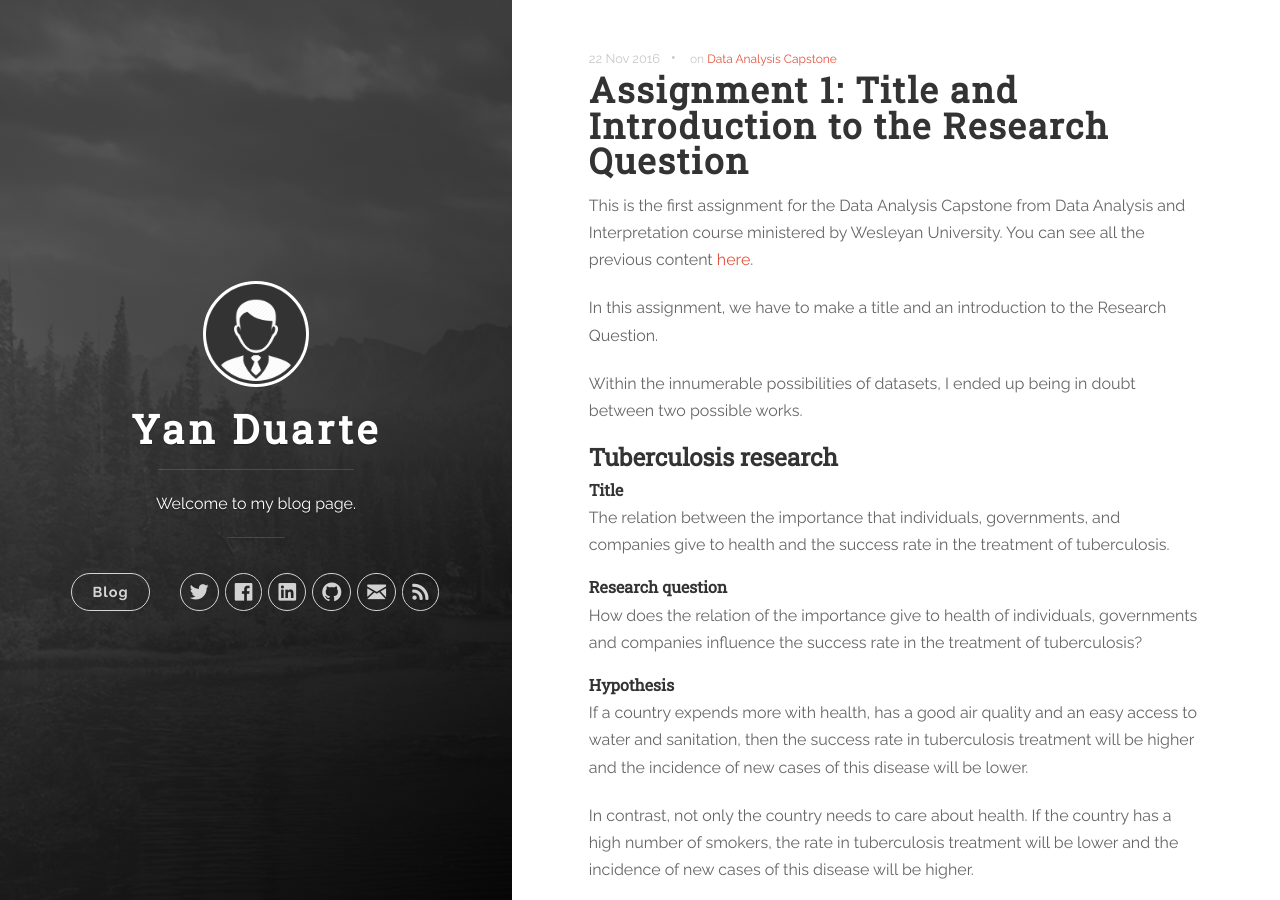
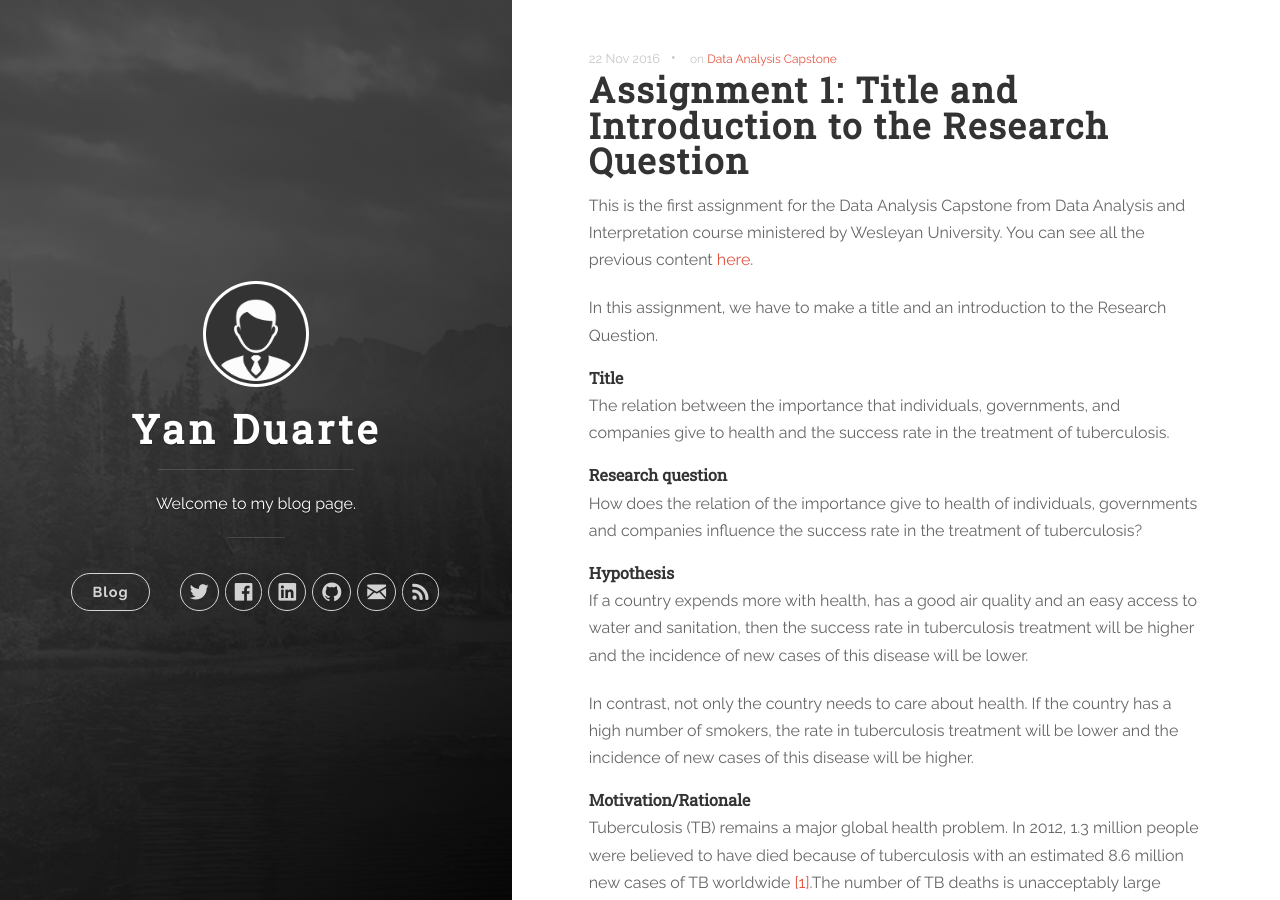
Before and after one commit to yan-duarte/yan-duarte.github.io, a Jekyll site: the page built from _posts/2016-11-22-DAC-Assignment1.md, in a window 1280 px wide and 900 px high. Built offline with Jekyll 4.4.1, drawn with Linux system fonts in a browser that asks for light colours; nearby versions of some CDN libraries.

Commit message:
Updated 2016-11-22-DAC-Assignment1.md

```diff
--- a/_posts/2016-11-22-DAC-Assignment1.md
+++ b/_posts/2016-11-22-DAC-Assignment1.md
@@ -12,10 +12,6 @@
 You can see all the previous content [here](https://yan-duarte.github.io/tags/).
 
 In this assignment, we have to make a title and an introduction to the Research Question.
-
-Within the innumerable possibilities of datasets, I ended up being in doubt between two possible works.
-
-## **Tuberculosis research**
 
 #### **Title**
 
@@ -65,6 +61,7 @@
   - Incidence of tuberculosis (per 100,000 people)
   - GDP (PPP) (share of world total) (%)
 
+
 ## **References**
 
 [[1] Tuberculosis: Causes, Symptoms and Treatments][ref_01]
```
